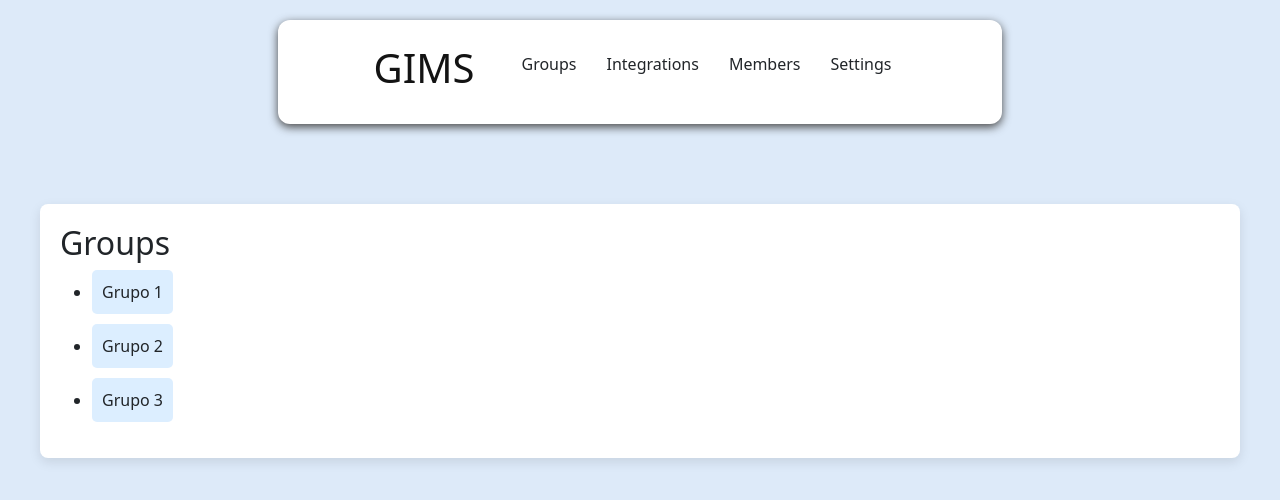
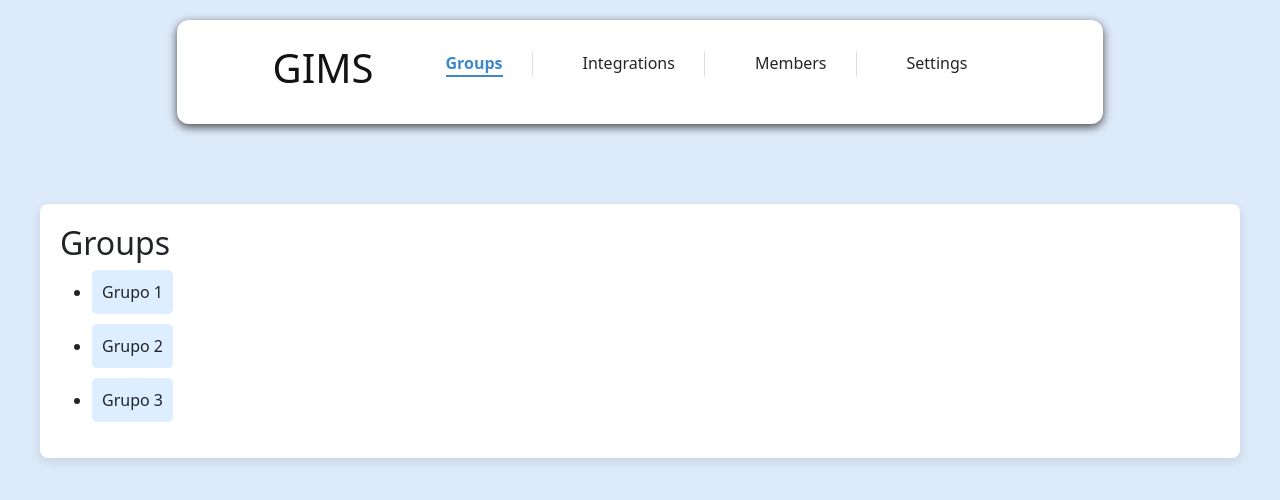
Before and after one commit to GIMS-P1-2024-1/frontend, a React (Create React App) app in the folder easy-comm/: page /home/groups in a window 1280 px wide. Shown: the top 500 px of the page. Built offline with nearby package versions, Linux system fonts and the light colour scheme.

Commit message:
ajuste na modulação do codigo

```diff
--- a/easy-comm/src/App.js
+++ b/easy-comm/src/App.js
@@ -2,7 +2,7 @@ import React from 'react';
 import { BrowserRouter as Router, Navigate, Route, Routes } from 'react-router-dom';
 import SignInForm from './features/auth/components/SignInForm';
 import SignUpForm from './features/auth/components/SignUpForm';
-import Home from "./features/home/components/Home";
+import Home from "./features/home/Home";
 
 
 function App() {
--- a/easy-comm/src/features/home/components/Dashboard.css
+++ b/easy-comm/src/features/home/Dashboard.css
@@ -74,10 +74,44 @@ header {
 }
 
 .material-icons {
-    font-size: 36px; /* Tamanho do ícone */
-    color: #fff; /* Cor do ícone */
+    font-size: 36px;
+    color: #fff;
 }
 
+
+.nav-link.active {
+    color: #3D87CB;
+    font-weight: bold;
+    border-bottom: 2px solid #3D87CB;
+
+}
+
+.nav-link {
+    text-decoration: none;
+    font-size: 1.5rem;
+    color: #131313;
+    font-weight: 500;
+    margin: 0 20px;
+}
+
+.nav-link:hover {
+    color: #0187a7;
+}
+
+.nav-item {
+    margin: 0 20px;
+    position: relative;
+}
+
+.nav-item:not(:last-child)::after {
+    content: "";
+    position: absolute;
+    top: 0;
+    right: -10px;
+    height: 100%;
+    width: 1px;
+    background-color: #e0e0e0;
+}
 
 @media screen and (max-width: 730px) {
     .nav-bar {
--- /dev/null
+++ b/easy-comm/src/features/home/Home.js
@@ -0,0 +1,27 @@
+import React from 'react';
+import { Routes, Route } from 'react-router-dom';
+import Dashboard from './Dashboard';
+import './Home.css';
+import Groups from "./components/Groups";
+import Integrations from "./components/Integrations";
+import Members from "./components/Members";
+import Settings from "./components/Settings";
+
+const Home = () => {
+    return (
+        <div className="home-container">
+            <Dashboard />
+            <div className="home-content">
+                <Routes>
+                    <Route path="groups" element={<Groups />} />
+                    <Route path="integrations" element={<Integrations />} />
+                    <Route path="members" element={<Members />} />
+                    <Route path="settings" element={<Settings />} />
+                    <Route path="/" element={<Groups />} />
+                </Routes>
+            </div>
+        </div>
+    );
+};
+
+export default Home;
--- a/easy-comm/src/features/home/components/Groups.js
+++ b/easy-comm/src/features/home/components/Groups.js
@@ -1,12 +1,14 @@
 import React from 'react';
 
-const Groups = () => {
-    return (
-        <div>
-            <h2>Groups Management</h2>
-            {/* Aqui você coloca o conteúdo específico de "Groups" */}
-        </div>
-    );
-};
+const Groups = () => (
+    <div className="content-section">
+        <h2>Groups</h2>
+        <ul>
+            <li className="group-item">Grupo 1</li>
+            <li className="group-item">Grupo 2</li>
+            <li className="group-item">Grupo 3</li>
+        </ul>
+    </div>
+);
 
 export default Groups;
--- a/easy-comm/src/features/home/components/Home.js
+++ /dev/null
@@ -1,55 +0,0 @@
-import React from 'react';
-import { Routes, Route } from 'react-router-dom';
-import Dashboard from './Dashboard';
-import './Home.css';
-
-const Groups = () => (
-    <div className="content-section">
-        <h2>Groups</h2>
-        <ul>
-            <li className="group-item">Grupo 1</li>
-            <li className="group-item">Grupo 2</li>
-            <li className="group-item">Grupo 3</li>
-        </ul>
-    </div>
-);
-
-const Integrations = () => (
-    <div className="content-section">
-        <h2>Integrations</h2>
-        <p>Aqui ficam as integrações do sistema.</p>
-    </div>
-);
-
-const Members = () => (
-    <div className="content-section">
-        <h2>Members</h2>
-        <p>Lista de membros do sistema.</p>
-    </div>
-);
-
-const Settings = () => (
-    <div className="content-section">
-        <h2>Settings</h2>
-        <p>Configurações do sistema.</p>
-    </div>
-);
-
-const Home = () => {
-    return (
-        <div className="home-container">
-            <Dashboard /> {}
-            <div className="home-content">
-                <Routes>
-                    <Route path="groups" element={<Groups />} />
-                    <Route path="integrations" element={<Integrations />} />
-                    <Route path="members" element={<Members />} />
-                    <Route path="settings" element={<Settings />} />
-                    <Route path="/" element={<Groups />} />
-                </Routes>
-            </div>
-        </div>
-    );
-};
-
-export default Home;
--- a/easy-comm/src/features/home/components/Integrations.js
+++ b/easy-comm/src/features/home/components/Integrations.js
@@ -1,11 +1,10 @@
 import React from 'react';
 
-const Integrations = () => {
-    return (
-        <div>
-            <h2>Integrations Management</h2>
-        </div>
-    );
-};
+const Integrations = () => (
+    <div className="content-section">
+        <h2>Integrations</h2>
+        <p>Aqui ficam as integrações do sistema.</p>
+    </div>
+);
 
 export default Integrations;
--- a/easy-comm/src/features/home/components/Members.js
+++ b/easy-comm/src/features/home/components/Members.js
@@ -1,11 +1,10 @@
 import React from 'react';
 
-const Members = () => {
-    return (
-        <div>
-            <h2>Members Management</h2>
-        </div>
-    );
-};
+const Members = () => (
+    <div className="content-section">
+        <h2>Members</h2>
+        <p>Lista de membros do sistema.</p>
+    </div>
+);
 
 export default Members;
--- a/easy-comm/src/features/home/components/Settings.js
+++ b/easy-comm/src/features/home/components/Settings.js
@@ -1,12 +1,10 @@
 import React from 'react';
 
-const Settings = () => {
-    return (
-        <div>
-            <h2>Settings Management</h2>
-            {/* Aqui você coloca o conteúdo específico de "Groups" */}
-        </div>
-    );
-};
+const Settings = () => (
+    <div className="content-section">
+        <h2>Settings</h2>
+        <p>Configurações do sistema.</p>
+    </div>
+);
 
 export default Settings;
```
Also changed, not shown: easy-comm/src/features/home/Dashboard.js (renamed from easy-comm/src/features/home/components/Dashboard.js), easy-comm/src/features/home/Home.css (renamed from easy-comm/src/features/home/components/Home.css).
